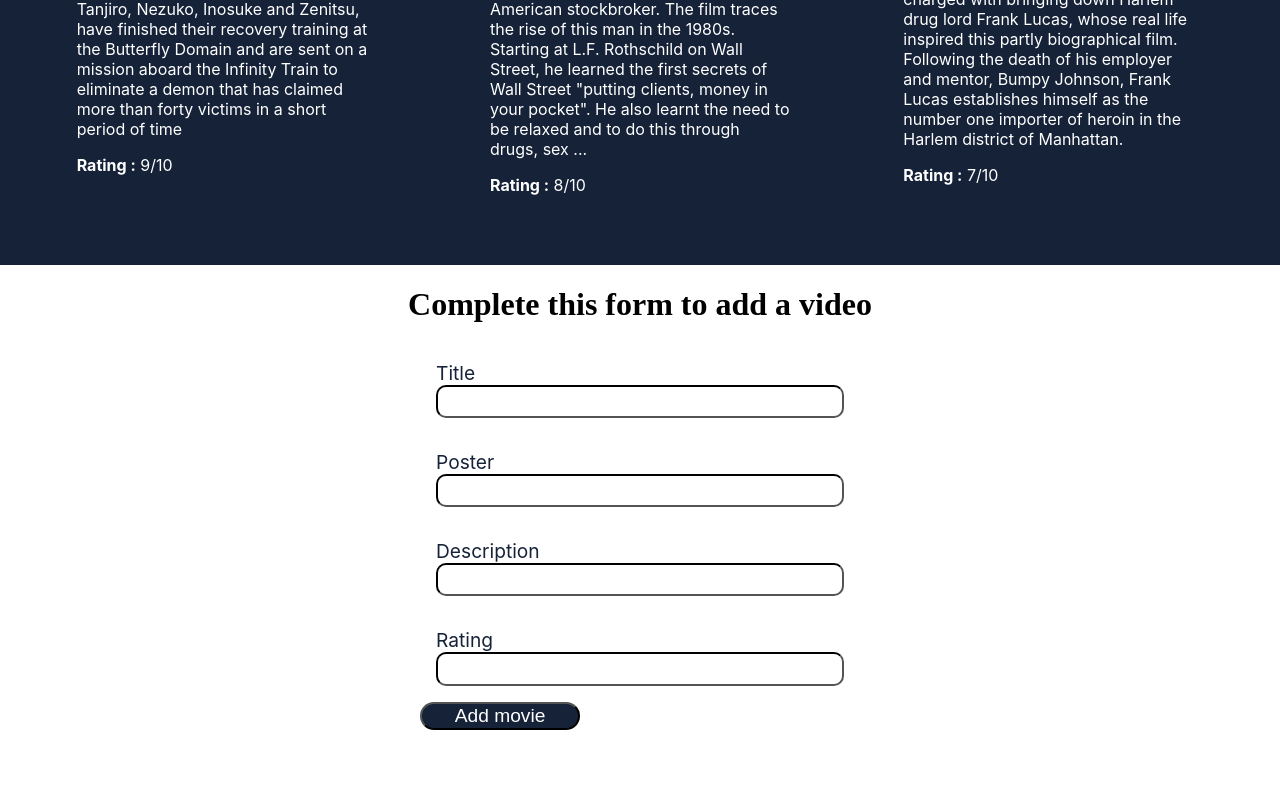
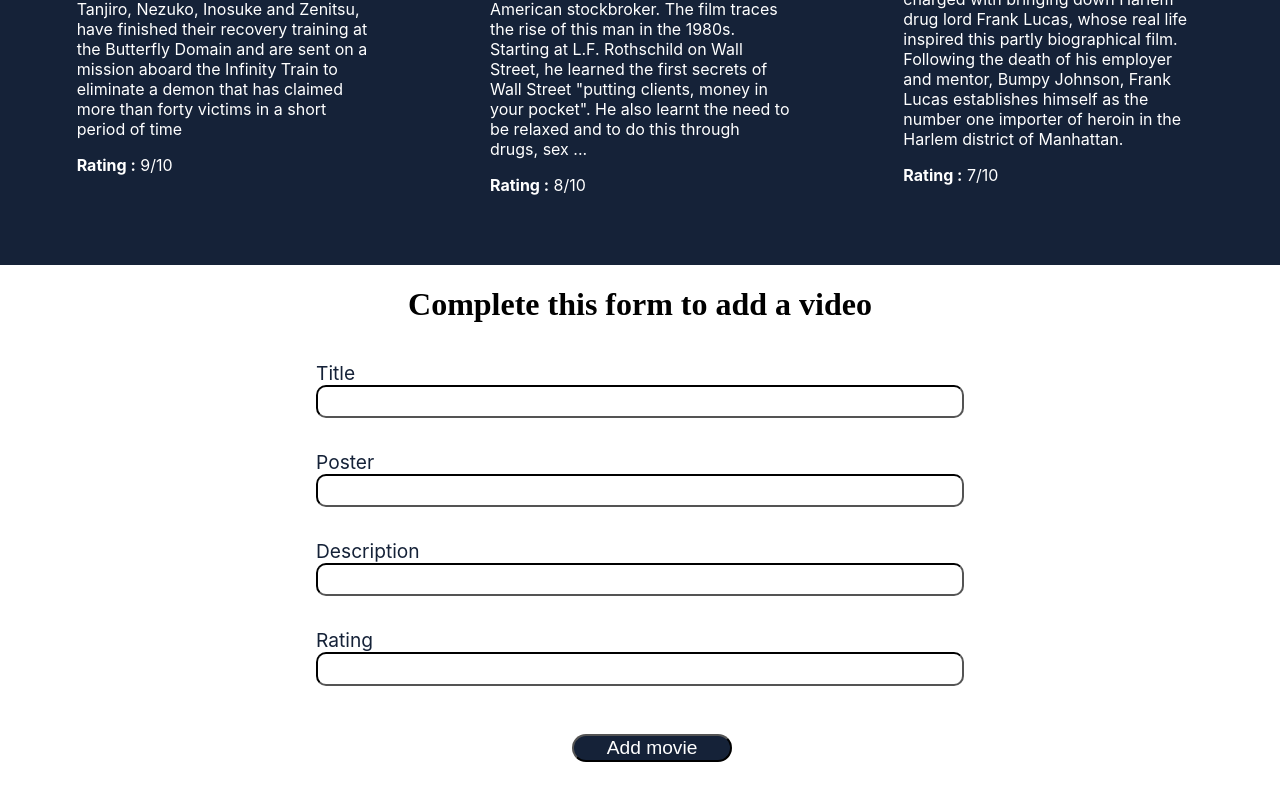
Before and after one commit to Mvhamad/H00KS, a React (Create React App) app: page / in a window 1280 px wide. Shown: the part 644-1444 px from the top of the page. Built offline with nearby package versions, Linux system fonts and the light colour scheme.

Commit message:
Update App.css

```diff
--- a/src/App.css
+++ b/src/App.css
@@ -40,6 +40,8 @@ button {
   font-size: larger;
   width: 10rem;
   border-radius: 2rem;
+  margin-left: 40%;
+  margin-top: 2rem;
 }
 
 button:hover {
@@ -47,3 +49,7 @@ button:hover {
   background-color: #fff;
   color: #152238;
 }
+
+form input{
+  width: 40rem;
+}
```
